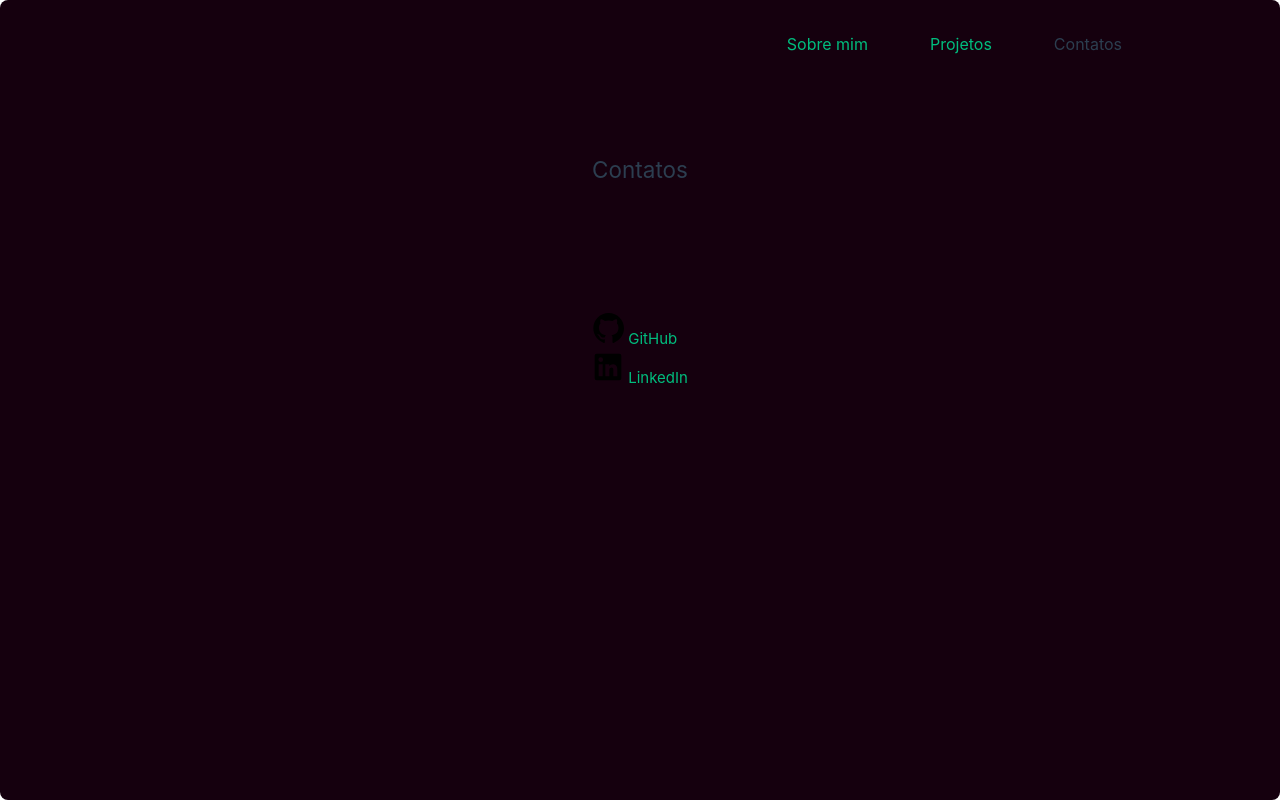
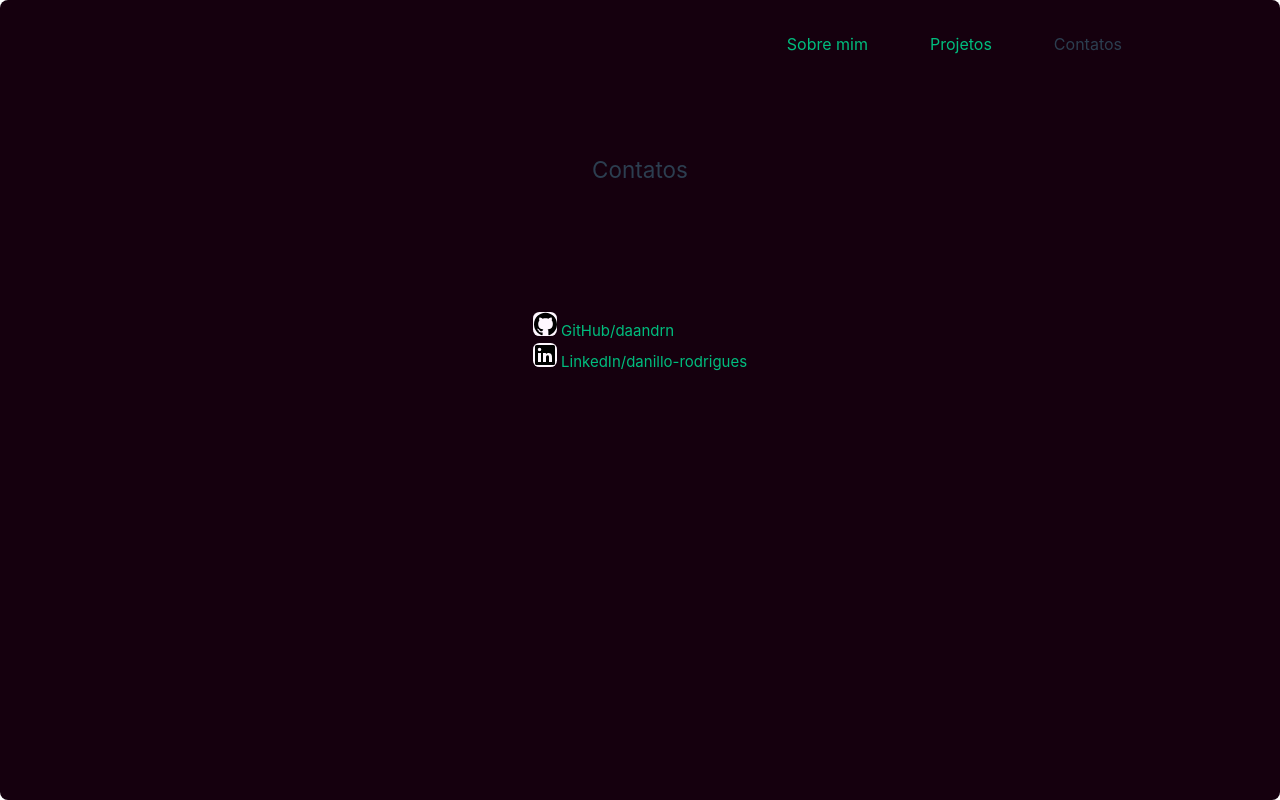
Before and after one commit to Daandrn/myPage, a Vue app: page /contacts in a window 1280 px wide. Built offline with nearby package versions, Linux system fonts and the light colour scheme.

Commit message:
alter backgroud color icons contacts

```diff
--- a/src/views/ContactsView.vue
+++ b/src/views/ContactsView.vue
@@ -38,14 +38,14 @@ export default {
             title: "Contatos",
             contacts: [
                 {
-                    name: "GitHub",
+                    name: "GitHub/daandrn",
                     link: "https://github.com/Daandrn",
                     icon: {
                         component: iconGithub,
                     }
                 },
                 {
-                    name: "LinkedIn",
+                    name: "LinkedIn/danillo-rodrigues",
                     link: "https://www.linkedin.com/in/danillo-rodrigues/",
                     icon: {
                         component: IconLinkedin,
@@ -73,9 +73,11 @@ main {
 }
 
 .contactsIcon {
-    border-radius: 0.5rem;
+    border-radius: 0.4rem;
 
-    height: 2rem;
-    width: 2rem;
+    height: 1.5rem;
+    width: 1.5rem;
+
+    background-color: var(--white-text);
 }
 </style>
```
